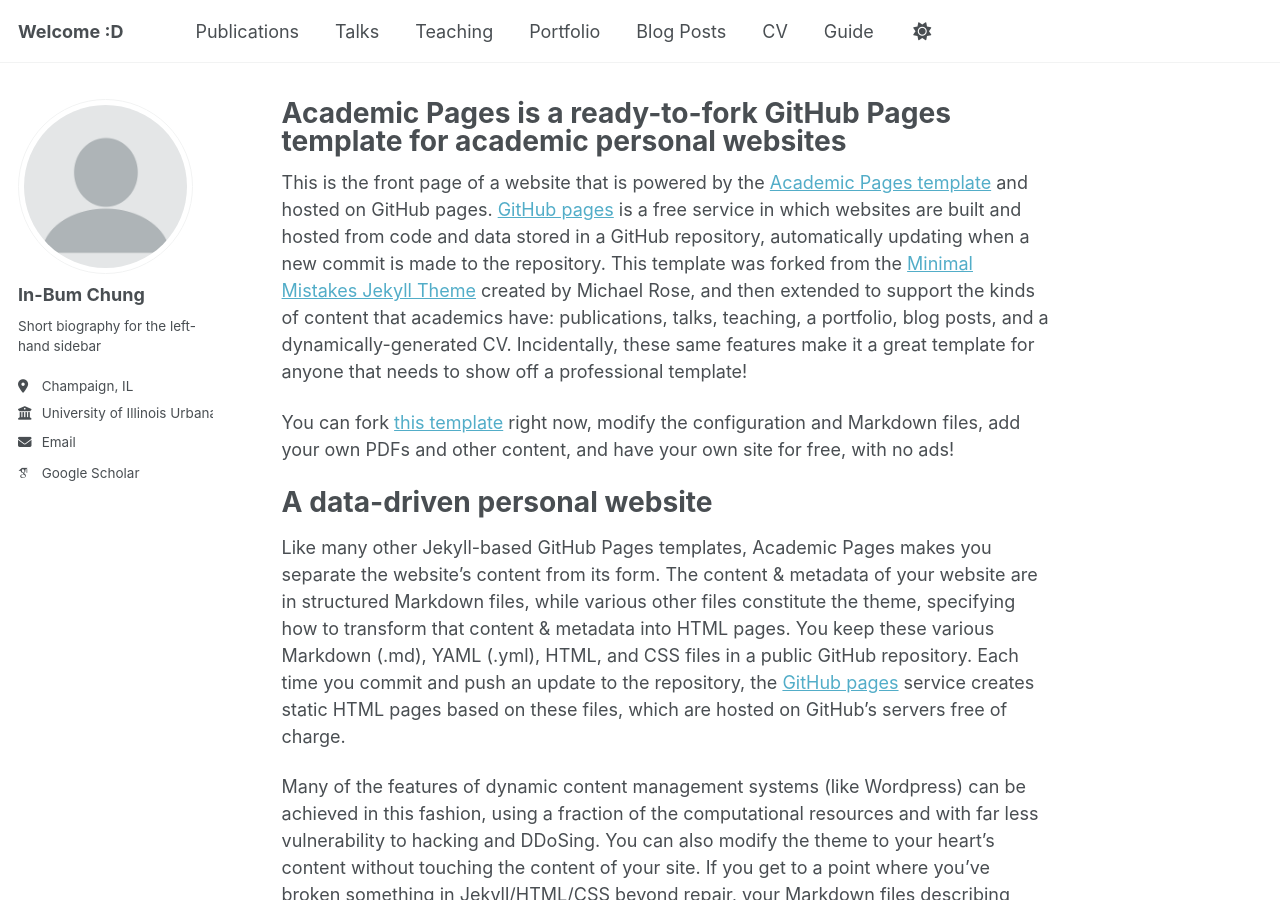
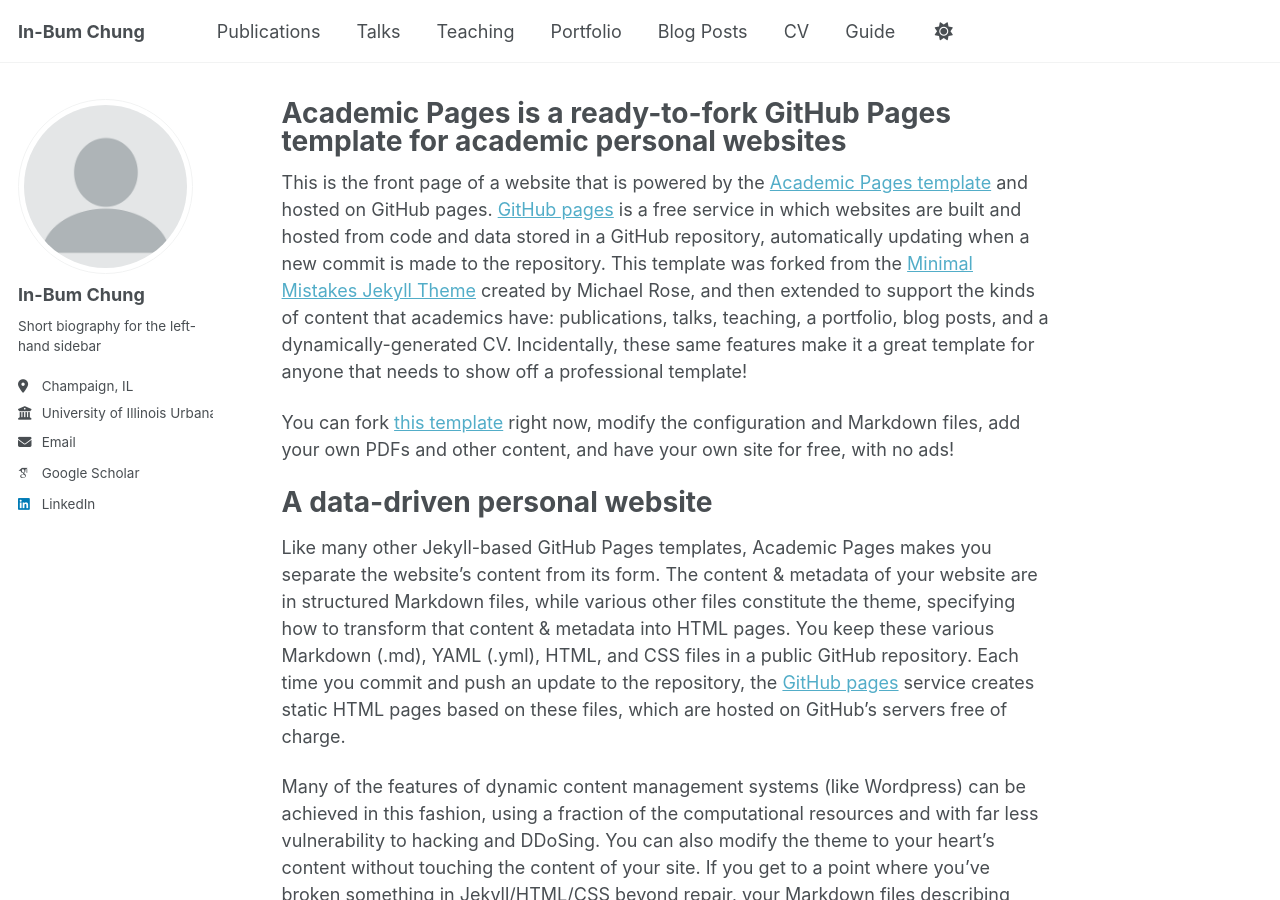
Before and after one commit to IBChung/IBChung.github.io, a Jekyll site: the page built from _pages/about.md, in a window 1280 px wide and 900 px high. Built offline with Jekyll 4.4.1, drawn with Linux system fonts in a browser that asks for light colours; some web fonts are replaced; a script that is not in the unit is left out.

Commit message:
Update _config.yml

```diff
--- a/_config.yml
+++ b/_config.yml
@@ -9,13 +9,13 @@
 # Basic Site Settings
 locale                   : "en-US"
 site_theme               : "default" # Currently available options are "default", "air"
-title                    : "Welcome :D" # this is my website name
+title                    : "In-Bum Chung" # this is my website name
 title_separator          : "-"
 name                     : &name "In-Bum Chung"
-description              : &description "personal description"
-url                      : https://ibchung.github.io/ # the base hostname & protocol for your site e.g. "https://[your GitHub username].github.io" or if you already have some other page hosted on Github then use "https://[your GitHub username].github.io/[Your Repo Name]"
+description              : &description "Industrial Engineering - PhD Candidate"
+url                      : https://IBChung.github.io # the base hostname & protocol for your site e.g. "https://[your GitHub username].github.io" or if you already have some other page hosted on Github then use "https://[your GitHub username].github.io/[Your Repo Name]"
 baseurl                  : "" # the subpath of your site, e.g. "/blog"
-repository               : "academicpages/academicpages.github.io"
+repository               : "IBChung/IBChung.github.io"
 
 # Site Author - The following control what appear as part of the author content on the side bar.
 #               If a field is blank the icon and link will not appear, otherwise it will be shown.
@@ -62,7 +62,7 @@ author:
   keybase          : # Username
   instagram        : # Username
   lastfm           : # Username
-  linkedin         : # Username
+  linkedin         : In-Bum Chung # Username
   mastodon         : # URL
   medium           : # URL
   pinterest        : # Username
```
